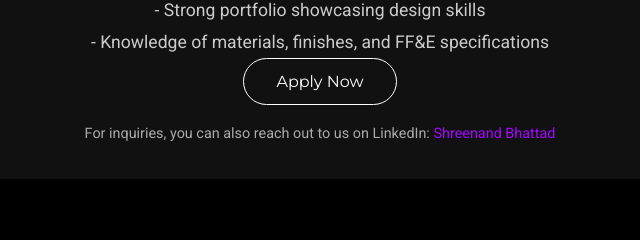
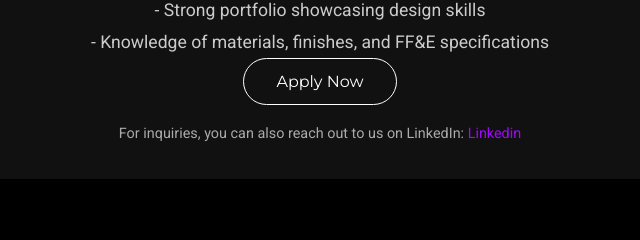
Before and after one commit to Shreenandbhattad/thedimensions, a plain HTML site: page careers.html in a window 1280 px wide. Shown: the part 2837-3077 px from the top of the page, 320-960 px from the left. Drawn offline with Linux system fonts and the light colour scheme.

Commit message:
Update careers.html

```diff
--- a/careers.html
+++ b/careers.html
@@ -544,7 +544,7 @@
             </p>
             <a href="mailto:bhattad.sachin@gmail.com?subject=Application%20for%20Interior%20Designer%20Position" class="apply-btn">Apply Now</a>
             <p style="margin-top: 1rem; font-size: 0.9rem; color: #aaa;">
-                For inquiries, you can also reach out to us on LinkedIn: <a href="https://www.linkedin.com/in/shreenandbhattad/" target="_blank" style="color: #a306ff; text-decoration: none;">Shreenand Bhattad</a>
+                For inquiries, you can also reach out to us on LinkedIn: <a href="https://www.linkedin.com/jobs/search/?currentJobId=4257940409&f_C=106314637&geoId=92000000&origin=COMPANY_PAGE_JOBS_CLUSTER_EXPANSION&originToLandingJobPostings=4257940409&trk=d_flagship3_company" target="_blank" style="color: #a306ff; text-decoration: none;">Linkedin</a>
             </p>
         </div>
     </section>
```
